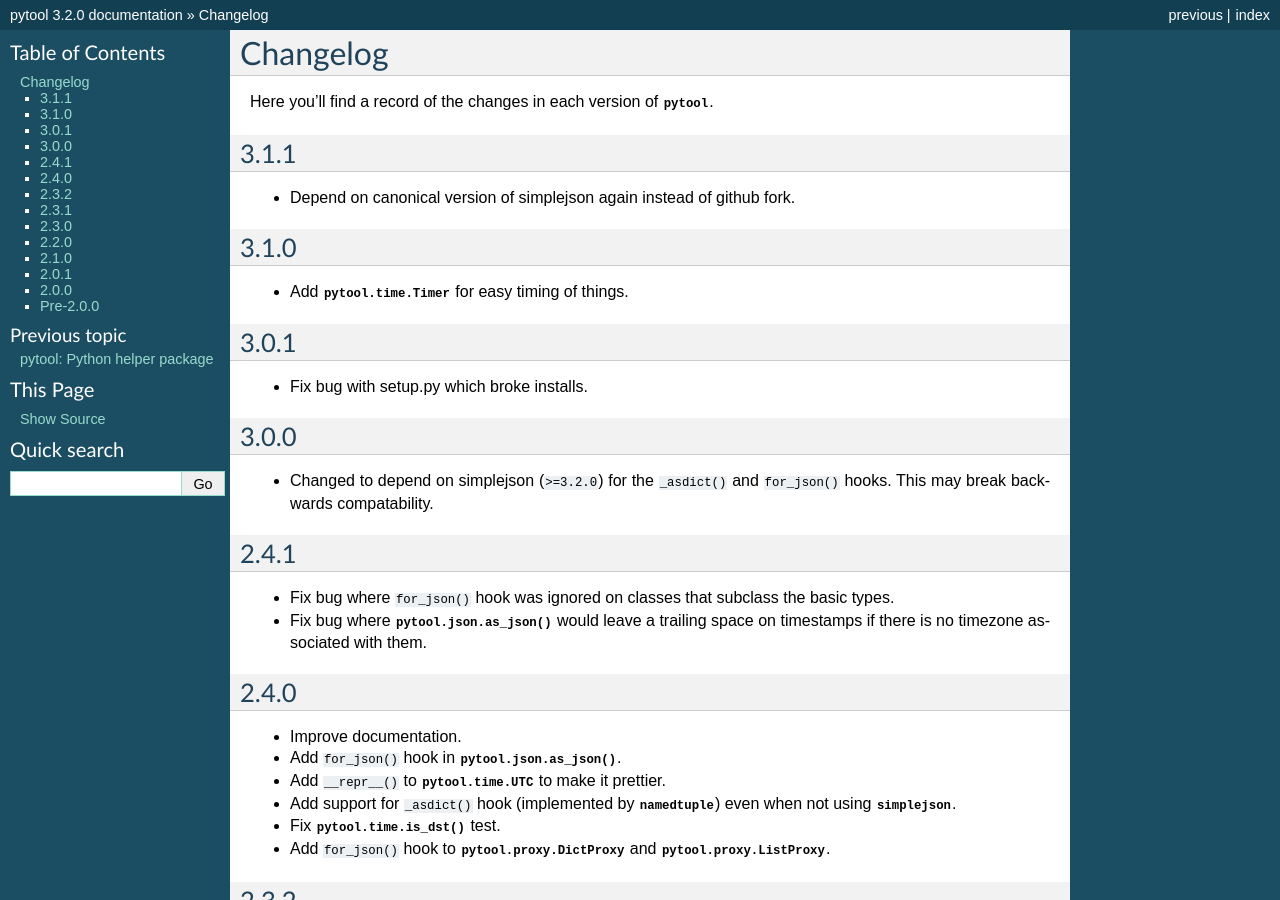
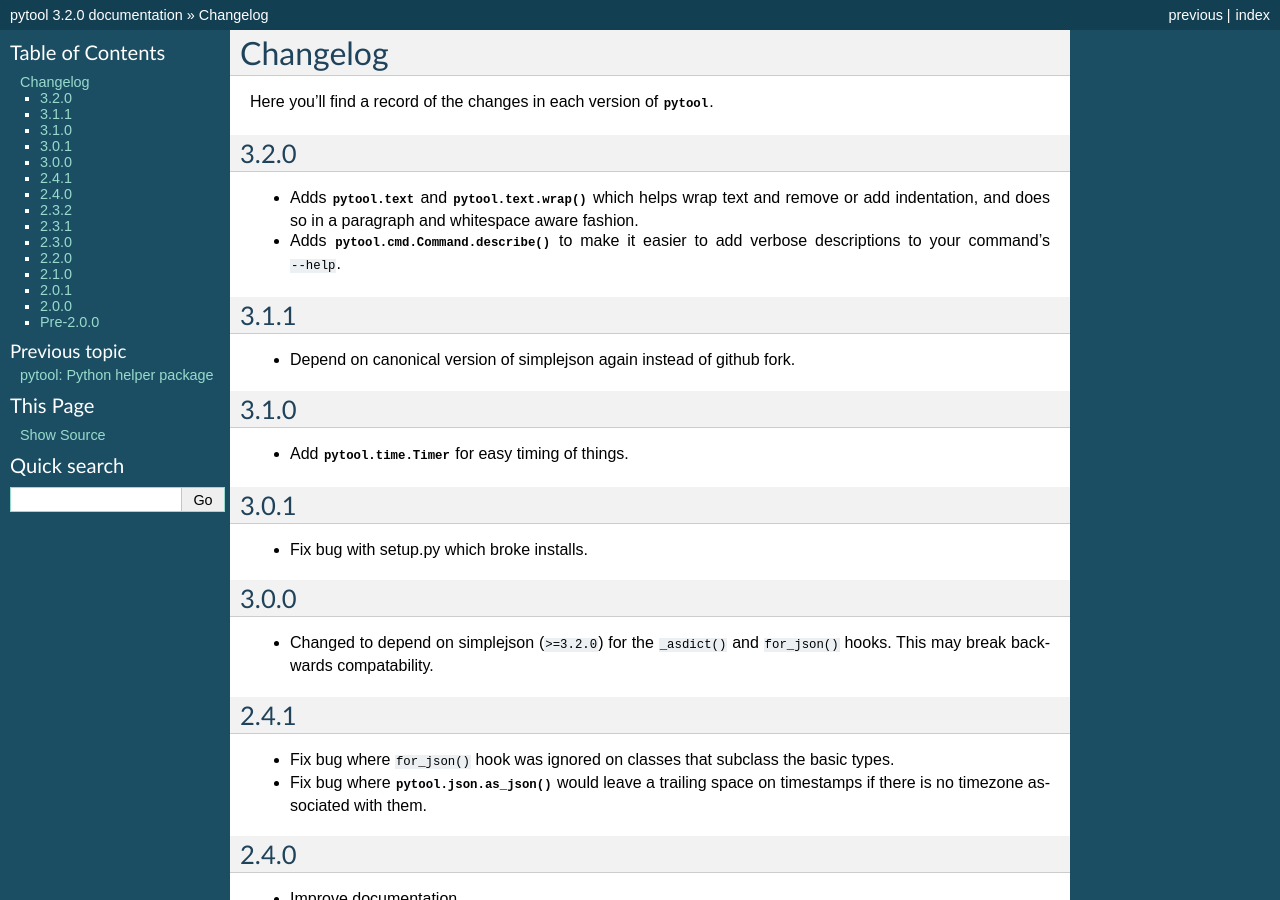
Before and after one commit to shakefu/pytool, a Sphinx documentation site: the page built from docs/changes.rst, in a window 1280 px wide and 900 px high. Built offline with Sphinx 7.4.7, drawn with Linux system fonts in a browser that asks for light colours.

Commit message:
Update changelog.

```diff
--- a/docs/changes.rst
+++ b/docs/changes.rst
@@ -2,6 +2,15 @@ Changelog
 =========
 
 Here you'll find a record of the changes in each version of :mod:`pytool`.
+
+3.2.0
+-----
+
+- Adds :mod:`pytool.text` and :func:`pytool.text.wrap` which helps wrap text
+  and remove or add indentation, and does so in a paragraph and whitespace
+  aware fashion.
+- Adds :meth:`pytool.cmd.Command.describe` to make it easier to add verbose
+  descriptions to your command's ``--help``.
 
 3.1.1
 -----
```
